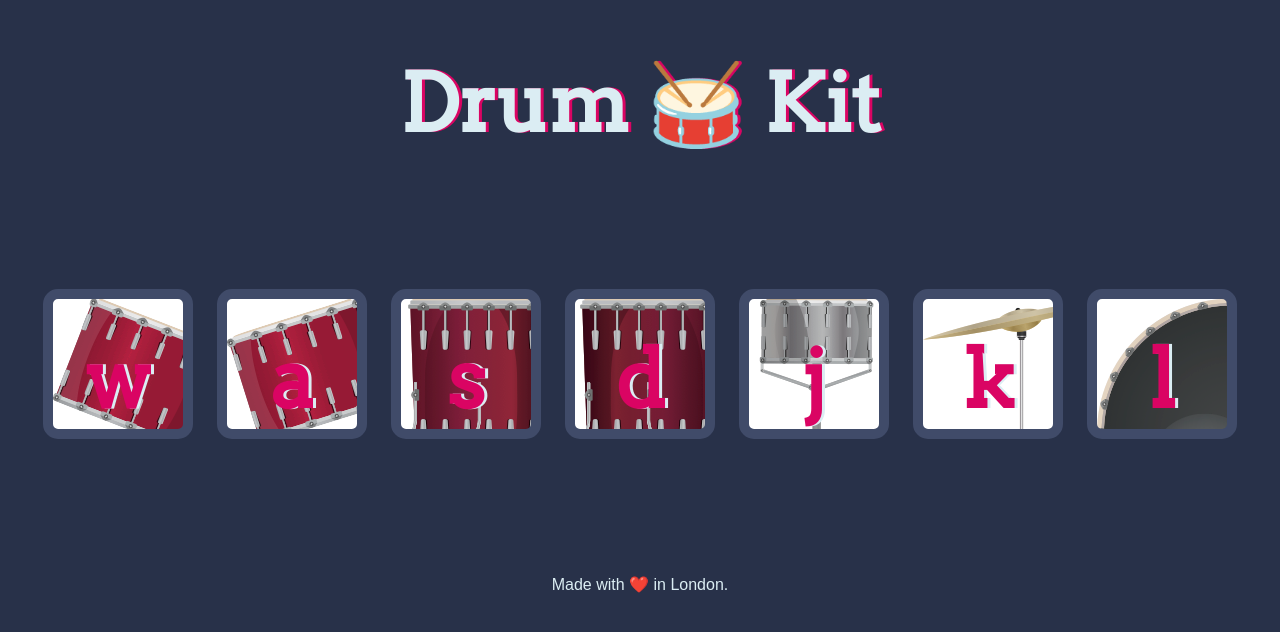
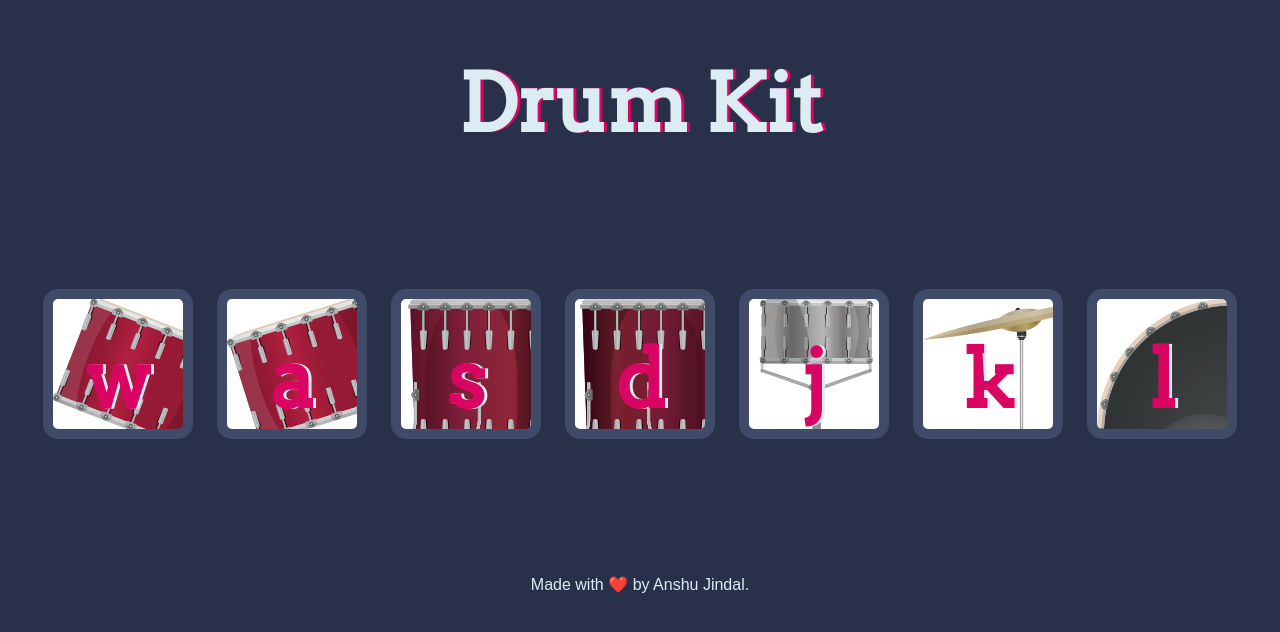
Before and after one commit to Anshu-jindal/Drum-Kit, a plain HTML site: page index.html in a window 1280 px wide. Drawn offline with Linux system fonts and the light colour scheme.

Commit message:
Update index.html

```diff
--- a/index.html
+++ b/index.html
@@ -10,7 +10,7 @@
 
 <body>
 
-  <h1 id="title">Drum 🥁 Kit</h1>
+  <h1 id="title">Drum Kit</h1>
   <div class="set">
     <button class="w drum">w</button>
     <button class="a drum">a</button>
@@ -24,7 +24,7 @@
   <script src="index.js"></script>
 
   <footer>
-    Made with ❤️ in London.
+    Made with ❤️ by Anshu Jindal.
   </footer>
 </body>
 
```
